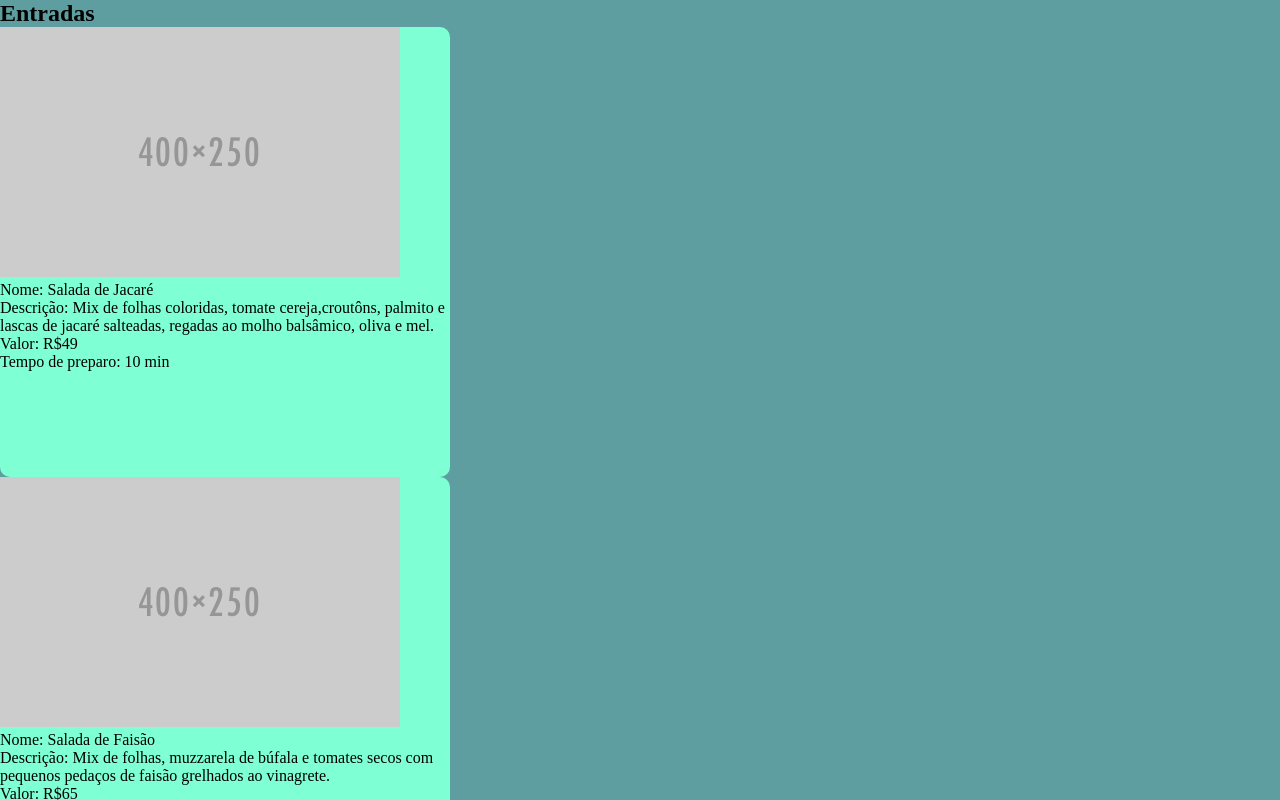
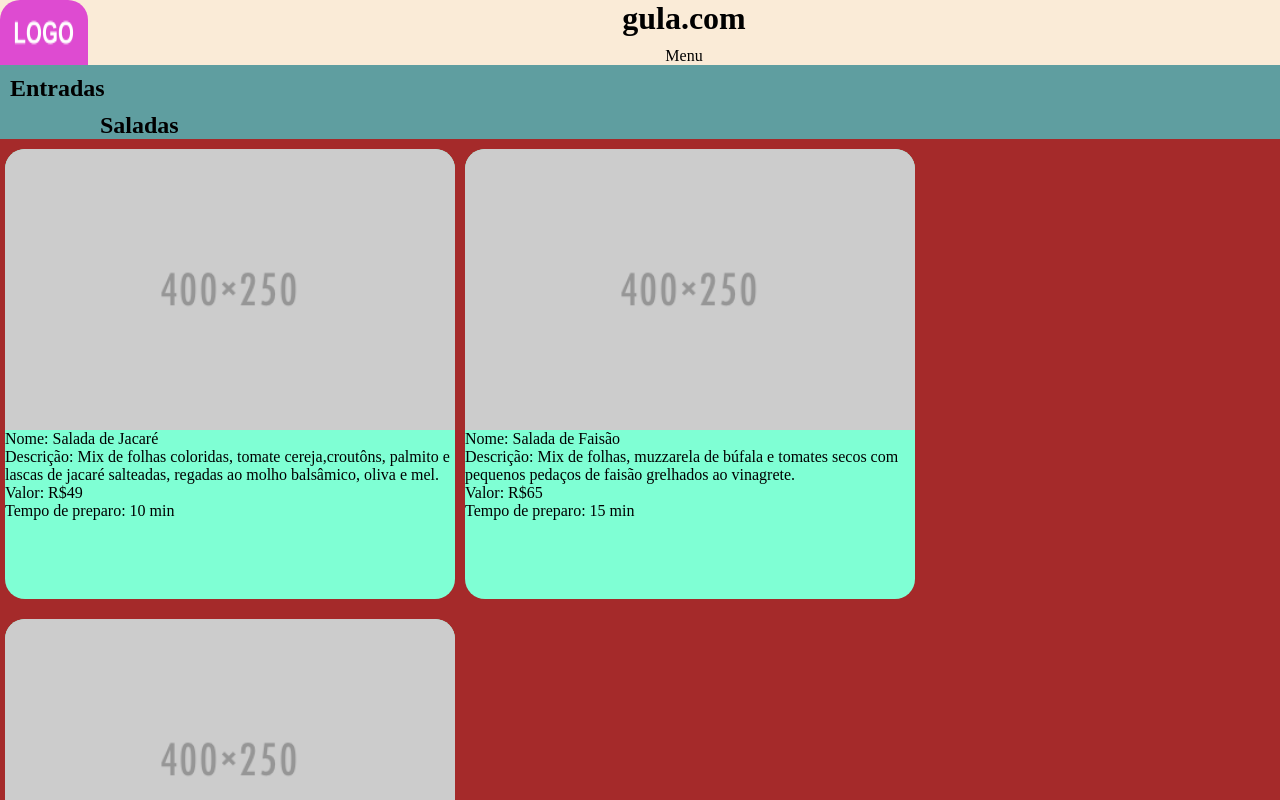
Before and after one commit to diego-wendt/Curso-DevInHouse, a React (Vite) app in the folder Exercícios/Módulo1/Semana7/: page / in a window 1280 px wide. Shown: the top 800 px of the page. Built offline with nearby package versions, Linux system fonts and the light colour scheme.

Commit message:
[M1S07]Ex05-07
Resolução Exercício
Módulo 1 - Semana 7 - Exercício 05 ao 07

```diff
--- a/Exercícios/Módulo1/Semana7/package.json
+++ b/Exercícios/Módulo1/Semana7/package.json
@@ -18,6 +18,7 @@
     "@types/react": "^18.0.17",
     "@types/react-dom": "^18.0.6",
     "@vitejs/plugin-react": "^2.0.1",
+    "prop-types": "^15.8.1",
     "vite": "^3.0.7"
   }
 }
--- a/Exercícios/Módulo1/Semana7/src/App.jsx
+++ b/Exercícios/Módulo1/Semana7/src/App.jsx
@@ -5,18 +5,18 @@ import { pratos } from "./services/pratos.json";
 const produtos = pratos;
 
 function App() {
-
+  const tiposPrincipais = [...new Set(produtos.map((p) => p.secao))];
+  // console.log(tiposPrincipais);
 
   return (
     <div className="App">
+      <Header />
 
-      {/* <Header /> */}
+      {tiposPrincipais.map((p) => (
+        <Secao key={p} secao={p} produtos={produtos} />
+      ))}
 
-      <Secao secao="Entradas" produtos={produtos}/>
-      <Secao secao="Principais" produtos={produtos}/>
-      <Secao secao="Sobremesas" produtos={produtos}/>
-
-      {/* <Footer /> */}
+      <Footer />
     </div>
   );
 }
--- a/Exercícios/Módulo1/Semana7/src/Components/Card/Card.jsx
+++ b/Exercícios/Módulo1/Semana7/src/Components/Card/Card.jsx
@@ -3,7 +3,7 @@ import imagem from "../../assets/imgs/foto.png";
 
 export const Card = (prop) => {
   return (
-    <div className={styles.section}>
+    <div className={styles.card}>
       <img src={imagem} alt="Foto" />
       <div>Nome: {prop.nome}</div>
       <div>Descrição: {prop.descricao}</div>
--- a/Exercícios/Módulo1/Semana7/src/Components/Card/Card.module.css
+++ b/Exercícios/Módulo1/Semana7/src/Components/Card/Card.module.css
@@ -1,6 +1,13 @@
-.section{
+.card{
     background-color: aquamarine;
     width: 450px;
     height: 450px;
-    border-radius: 10px;
+    border-radius: 20px;
+    margin: 10px 5px;
+    display: flex;
+    flex-direction: column;
 }
+
+img{
+    border-radius: 20px 20px 0px 0px;
+}
--- /dev/null
+++ b/Exercícios/Módulo1/Semana7/src/Components/ListaCards/ListaCards.jsx
@@ -0,0 +1,20 @@
+import styles from "./ListaCards.module.css";
+import { Card } from "../index";
+
+export const ListaCards = ({ sub, produtos }) => {
+  const lista = produtos.filter((p) => p.subSecao == sub);
+
+  return (
+    <div className={styles.lista}>
+      {lista.map((p) => (
+        <Card
+          key={p.id}
+          nome={p.nome}
+          descricao={p.descricao}
+          valor={p.valor}
+          tempo={p.tempoPreparo}
+        />
+      ))}
+    </div>
+  );
+};
--- /dev/null
+++ b/Exercícios/Módulo1/Semana7/src/Components/ListaCards/ListaCards.module.css
@@ -0,0 +1,5 @@
+.lista {
+    display: flex;
+    flex-direction: row;
+    flex-wrap: wrap;
+}
--- a/Exercícios/Módulo1/Semana7/src/Components/Secao/Secao.jsx
+++ b/Exercícios/Módulo1/Semana7/src/Components/Secao/Secao.jsx
@@ -1,19 +1,23 @@
 import styles from "./Secao.module.css";
-import { Card } from "../index";
+import { SubSecao } from "../index";
+import PropTypes from "prop-types";
 
 export const Secao = ({ secao, produtos }) => {
-
-
+  const filtroEntrada = produtos.filter((p) => p.secao == secao);
+  const tiposSub = [...new Set(filtroEntrada.map((p) => p.subSecao))];
 
   return (
     <div className={styles.secao}>
-      <h2>{secao}</h2>
+      <h2 className={styles.titulo}>{secao}</h2>
 
-
-
-      {produtos.map((p) => (
-        <Card key={p.id} nome={p.nome} descricao={p.descricao} valor={p.valor} tempo={p.tempoPreparo}/>
+      {tiposSub.map((sub) => (
+        <SubSecao key={sub} sub={sub} produtos={produtos} />
       ))}
     </div>
   );
 };
+
+Secao.propTypes = {
+  secao: PropTypes.string,
+  produtos: PropTypes.arrayOf(PropTypes.object),
+};
--- a/Exercícios/Módulo1/Semana7/src/Components/Secao/Secao.module.css
+++ b/Exercícios/Módulo1/Semana7/src/Components/Secao/Secao.module.css
@@ -1,3 +1,8 @@
 .secao {
     background-color: cadetblue;
+    padding-bottom: 10px;
 }
+
+.titulo{
+    margin: 10px;
+}
--- /dev/null
+++ b/Exercícios/Módulo1/Semana7/src/Components/SubSecao/SubSecao.jsx
@@ -0,0 +1,19 @@
+import styles from "./SubSecao.module.css";
+import PropTypes from "prop-types";
+import { ListaCards } from "../ListaCards/ListaCards";
+
+export const SubSecao = ({ sub, produtos }) => {
+  return (
+    <>
+      <h2 className={styles.titulo}>{sub}</h2>
+      <div className={styles.subSecao}>
+        <ListaCards key={sub} sub={sub} produtos={produtos} />
+      </div>
+    </>
+  );
+};
+
+SubSecao.propTypes = {
+  sub: PropTypes.string,
+  produtos: PropTypes.arrayOf(PropTypes.object),
+};
--- /dev/null
+++ b/Exercícios/Módulo1/Semana7/src/Components/SubSecao/SubSecao.module.css
@@ -0,0 +1,9 @@
+.subSecao {
+    background-color: brown;
+    display: flex;
+    justify-content: center;
+}
+
+.titulo{
+    margin-left: 100px;
+}
--- a/Exercícios/Módulo1/Semana7/src/Components/index.jsx
+++ b/Exercícios/Módulo1/Semana7/src/Components/index.jsx
@@ -2,3 +2,5 @@ export { Header } from "./Header/Header";
 export { Footer } from "./Footer/Footer";
 export { Card } from "./Card/Card";
 export { Secao } from "./Secao/Secao";
+export { SubSecao } from "./SubSecao/SubSecao";
+export { ListaCards } from "./ListaCards/ListaCards";
--- a/Exercícios/Módulo1/Semana7/src/services/pratos.json
+++ b/Exercícios/Módulo1/Semana7/src/services/pratos.json
@@ -101,16 +101,6 @@
     },
     {
       "id": 11,
-      "img": "/assets/risoto.png",
-      "nome": "Risoto Araripe",
-      "descricao": "Risoto cremoso de coelho temperado com molho de caças, nozes e cogumelos cultivados no interior de Gramado.",
-      "valor": 134,
-      "tempoPreparo": "40 min",
-      "secao": "Principais",
-      "subSecao": "Massas e Risotos"
-    },
-    {
-      "id": 12,
       "img": "/assets/risoto-pantano.png",
       "nome": "Risoto Pântano & Mar",
       "descricao": "Com lascas de jacaré e imponentes camarões, servidos em base de risoto clássico com açafrão, cogumelos caramelizados e pó de bottarga.",
@@ -120,7 +110,7 @@
       "subSecao": "Massas e Risotos"
     },
     {
-      "id": 13,
+      "id": 12,
       "img": "/assets/macarrao-serra.png",
       "nome": "Macarrão Serra Grande",
       "descricao": "Tradicional macarrão caseiro italiano produzido em nossa região servido ao molho de perdizes marinadas cozidas lentamente na panela. O clássico dos caçadores.",
@@ -130,7 +120,7 @@
       "subSecao": "Massas e Risotos"
     },
     {
-      "id": 14,
+      "id": 13,
       "img": "/assets/strudel.png",
       "nome": "Strudel da Montanha",
       "descricao": "Torta de maçã e nozes com calda de pimenta, alecrim e manjericão com sorvete artesanal de creme.",
@@ -140,7 +130,7 @@
       "subSecao": ""
     },
     {
-      "id": 15,
+      "id": 14,
       "img": "/assets/zabaione.png",
       "nome": "Zabaione de Frutas Silvestres",
       "descricao": "Frutas silvestres ao creme de ovos com canela, aromatizado com vinho licoroso.",
@@ -150,7 +140,7 @@
       "subSecao": ""
     },
     {
-      "id": 16,
+      "id": 15,
       "img": "/assets/pecan.png",
       "nome": "Pecan Pie",
       "descricao": "Deliciosa torta de nozes com sorvete artesanal de creme.",
```
Also changed, not shown: 1 other file (tests, documents, lock files or other folders).
